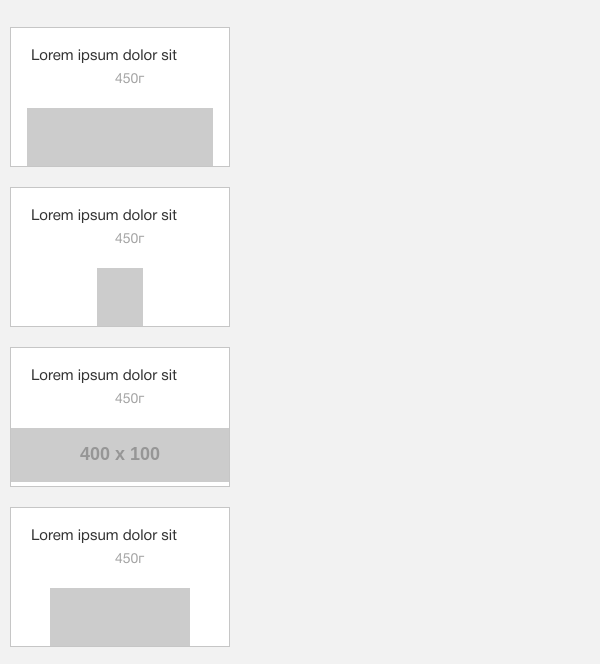
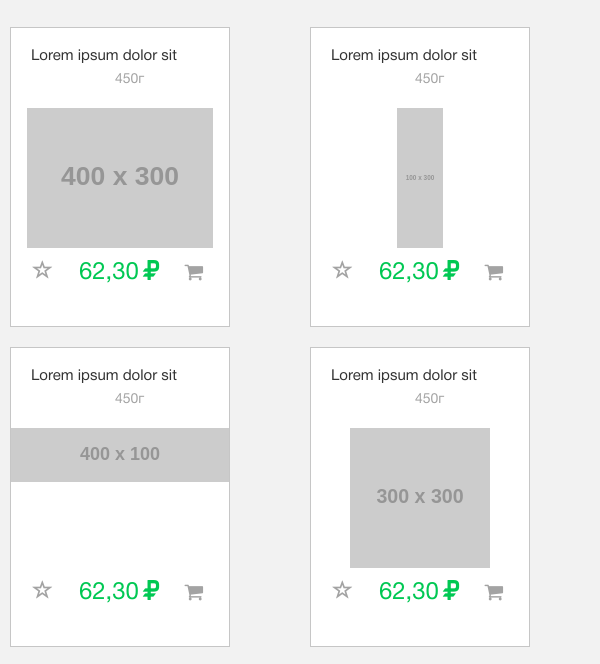
Before and after one commit to ordomalleus/dostavim, a plain HTML site: page index.html in a window 600 px wide. Shown: the part 63-727 px from the top of the page. Drawn offline with Linux system fonts and the light colour scheme; files that its build step writes are made by us from their sources; placeholder pictures from the web are drawn by us.

Commit message:
на работе перед пуллом

```diff
--- a/css/stylesheet.css
+++ b/css/stylesheet.css
@@ -203,8 +203,8 @@
 
 /*медиа запросы*/
 @media (max-width: 980px) {
-    .b-line__content {
-        max-height: none;
+    .b-line__content,.b-page__line {
+        min-height: 300px;
     }
 
     .b-line__content:hover {
@@ -216,6 +216,14 @@
 
 @media (max-width: 767px) {
     .head-menu {
+    }
+}
+@media (min-width: 481px) and (max-width: 766px){
+    .container{
+        max-width: 600px;
+    }
+    .col-xs-12{
+        width: 50%;
     }
 }
 
--- a/js/script.js
+++ b/js/script.js
@@ -17,6 +17,7 @@ $(window).load(function () {
             }
         });
     });
+
     //==========================================================
 
     //добовление в корзину
@@ -55,6 +56,7 @@ $(window).load(function () {
         });
     });
 
+    //==========================================================
 
 
 
```
